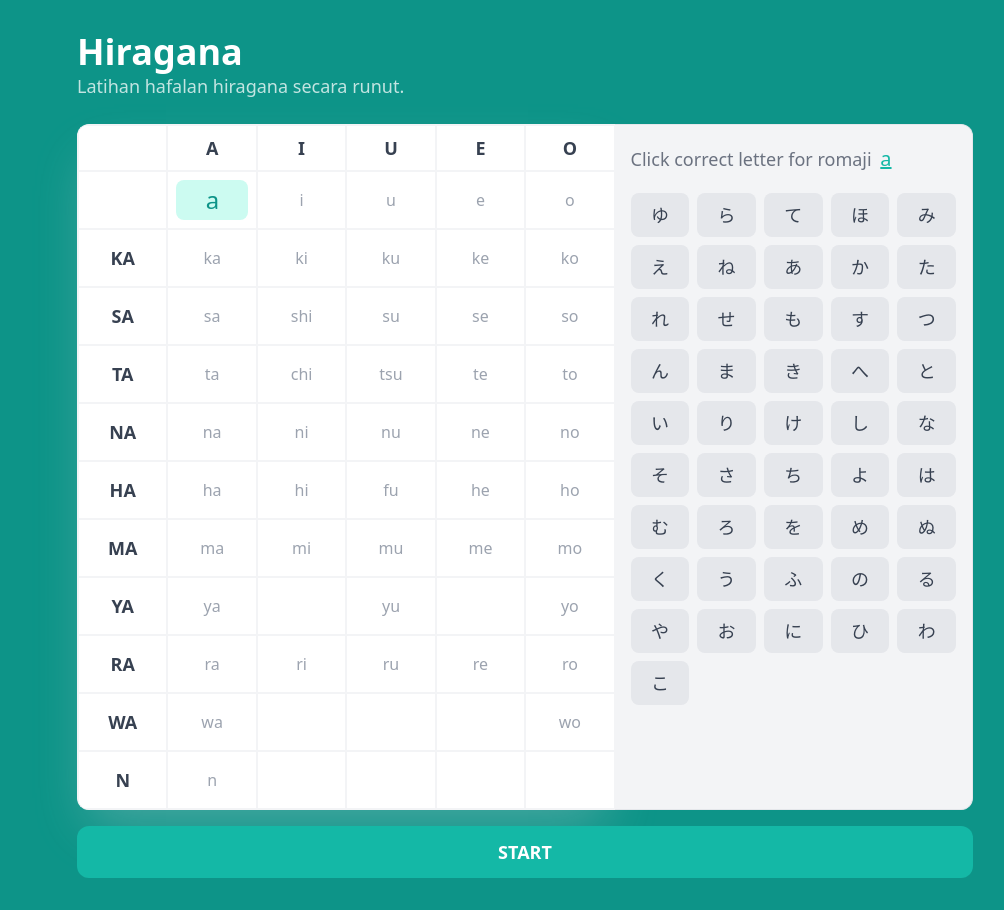
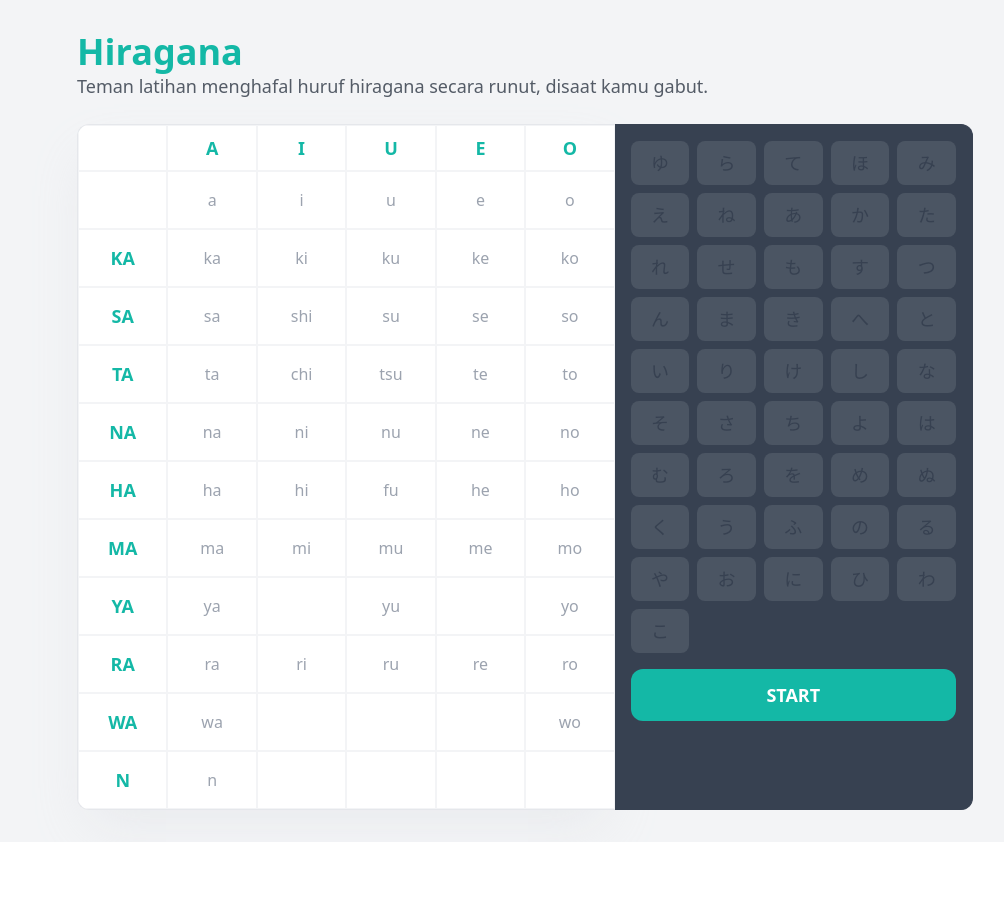
Before and after one commit to emsifa/hirakata, a SvelteKit app: page / in a window 1280 px wide. Shown: the whole page, without its empty margins (115-1119 px from the left). After the commit the page ends 842 px from the top, so only its background shows below. Built offline with nearby package versions, Linux system fonts and the light colour scheme.

Commit message:
done mvp

```diff
--- a/src/lib/letters.ts
+++ b/src/lib/letters.ts
@@ -1,4 +1,4 @@
-export const hiragana = () => [
+export const hiraganaLetters = () => [
 	{ letter: 'あ', romaji: 'a' },
 	{ letter: 'い', romaji: 'i' },
 	{ letter: 'う', romaji: 'u' },
@@ -55,3 +55,89 @@ export const hiragana = () => [
 	{ letter: 'を', romaji: 'wo' },
 	{ letter: 'ん', romaji: 'n' }
 ];
+
+export const hiraganaSheets = () => [
+	{ type: 'blank' },
+	{ type: 'header', value: 'A' },
+	{ type: 'header', value: 'I' },
+	{ type: 'header', value: 'U' },
+	{ type: 'header', value: 'E' },
+	{ type: 'header', value: 'O' },
+
+	{ type: 'blank' },
+	{ type: 'question', romaji: 'a', letter: 'あ' },
+	{ type: 'question', romaji: 'i', letter: 'い' },
+	{ type: 'question', romaji: 'u', letter: 'う' },
+	{ type: 'question', romaji: 'e', letter: 'え' },
+	{ type: 'question', romaji: 'o', letter: 'お' },
+
+	{ type: 'letter', value: 'KA' },
+	{ type: 'question', romaji: 'ka', letter: 'か' },
+	{ type: 'question', romaji: 'ki', letter: 'き' },
+	{ type: 'question', romaji: 'ku', letter: 'く' },
+	{ type: 'question', romaji: 'ke', letter: 'け' },
+	{ type: 'question', romaji: 'ko', letter: 'こ' },
+
+	{ type: 'letter', value: 'SA' },
+	{ type: 'question', romaji: 'sa', letter: 'さ' },
+	{ type: 'question', romaji: 'shi', letter: 'し' },
+	{ type: 'question', romaji: 'su', letter: 'す' },
+	{ type: 'question', romaji: 'se', letter: 'せ' },
+	{ type: 'question', romaji: 'so', letter: 'そ' },
+
+	{ type: 'letter', value: 'TA' },
+	{ type: 'question', romaji: 'ta', letter: 'た' },
+	{ type: 'question', romaji: 'chi', letter: 'ち' },
+	{ type: 'question', romaji: 'tsu', letter: 'つ' },
+	{ type: 'question', romaji: 'te', letter: 'て' },
+	{ type: 'question', romaji: 'to', letter: 'と' },
+
+	{ type: 'letter', value: 'NA' },
+	{ type: 'question', romaji: 'na', letter: 'な' },
+	{ type: 'question', romaji: 'ni', letter: 'に' },
+	{ type: 'question', romaji: 'nu', letter: 'ぬ' },
+	{ type: 'question', romaji: 'ne', letter: 'ね' },
+	{ type: 'question', romaji: 'no', letter: 'の' },
+
+	{ type: 'letter', value: 'HA' },
+	{ type: 'question', romaji: 'ha', letter: 'は' },
+	{ type: 'question', romaji: 'hi', letter: 'ひ' },
+	{ type: 'question', romaji: 'fu', letter: 'ふ' },
+	{ type: 'question', romaji: 'he', letter: 'へ' },
+	{ type: 'question', romaji: 'ho', letter: 'ほ' },
+
+	{ type: 'letter', value: 'MA' },
+	{ type: 'question', romaji: 'ma', letter: 'ま' },
+	{ type: 'question', romaji: 'mi', letter: 'み' },
+	{ type: 'question', romaji: 'mu', letter: 'む' },
+	{ type: 'question', romaji: 'me', letter: 'め' },
+	{ type: 'question', romaji: 'mo', letter: 'も' },
+
+	{ type: 'letter', value: 'YA' },
+	{ type: 'question', romaji: 'ya', letter: 'や' },
+	{ type: 'blank' },
+	{ type: 'question', romaji: 'yu', letter: 'ゆ' },
+	{ type: 'blank' },
+	{ type: 'question', romaji: 'yo', letter: 'よ' },
+
+	{ type: 'letter', value: 'RA' },
+	{ type: 'question', romaji: 'ra', letter: 'ら' },
+	{ type: 'question', romaji: 'ri', letter: 'り' },
+	{ type: 'question', romaji: 'ru', letter: 'る' },
+	{ type: 'question', romaji: 're', letter: 'れ' },
+	{ type: 'question', romaji: 'ro', letter: 'ろ' },
+
+	{ type: 'letter', value: 'WA' },
+	{ type: 'question', romaji: 'wa', letter: 'わ' },
+	{ type: 'blank' },
+	{ type: 'blank' },
+	{ type: 'blank' },
+	{ type: 'question', romaji: 'wo', letter: 'を' },
+
+	{ type: 'letter', value: 'N' },
+	{ type: 'question', romaji: 'n', letter: 'ん' },
+	{ type: 'blank' },
+	{ type: 'blank' },
+	{ type: 'blank' },
+	{ type: 'blank' }
+];
--- a/src/routes/+page.svelte
+++ b/src/routes/+page.svelte
@@ -1,176 +1,286 @@
 <script lang="ts">
-	import { hiragana } from '$lib/letters';
+	import { hiraganaLetters, hiraganaSheets } from '$lib/letters';
 	import { cn } from '$lib/utils';
 	import { clone, shuffle } from 'radash';
 
-	let letters = hiragana();
+	type Question = {
+		letter: string;
+		romaji: string;
+		attempts: number;
+		time: number;
+	};
 
-	let columns = [
-		{ type: 'blank' },
-		{ type: 'header', value: 'A' },
-		{ type: 'header', value: 'I' },
-		{ type: 'header', value: 'U' },
-		{ type: 'header', value: 'E' },
-		{ type: 'header', value: 'O' },
+	type Result = {
+		totalLetters: number;
+		totalTime: number;
+		letters: string[];
+	};
 
-		{ type: 'blank' },
-		{ type: 'question', value: 'a' },
-		{ type: 'question', value: 'i' },
-		{ type: 'question', value: 'u' },
-		{ type: 'question', value: 'e' },
-		{ type: 'question', value: 'o' },
-
-		{ type: 'letter', value: 'KA' },
-		{ type: 'question', value: 'ka' },
-		{ type: 'question', value: 'ki' },
-		{ type: 'question', value: 'ku' },
-		{ type: 'question', value: 'ke' },
-		{ type: 'question', value: 'ko' },
-
-		{ type: 'letter', value: 'SA' },
-		{ type: 'question', value: 'sa' },
-		{ type: 'question', value: 'shi' },
-		{ type: 'question', value: 'su' },
-		{ type: 'question', value: 'se' },
-		{ type: 'question', value: 'so' },
-
-		{ type: 'letter', value: 'TA' },
-		{ type: 'question', value: 'ta' },
-		{ type: 'question', value: 'chi' },
-		{ type: 'question', value: 'tsu' },
-		{ type: 'question', value: 'te' },
-		{ type: 'question', value: 'to' },
-
-		{ type: 'letter', value: 'NA' },
-		{ type: 'question', value: 'na' },
-		{ type: 'question', value: 'ni' },
-		{ type: 'question', value: 'nu' },
-		{ type: 'question', value: 'ne' },
-		{ type: 'question', value: 'no' },
-
-		{ type: 'letter', value: 'HA' },
-		{ type: 'question', value: 'ha' },
-		{ type: 'question', value: 'hi' },
-		{ type: 'question', value: 'fu' },
-		{ type: 'question', value: 'he' },
-		{ type: 'question', value: 'ho' },
-
-		{ type: 'letter', value: 'MA' },
-		{ type: 'question', value: 'ma' },
-		{ type: 'question', value: 'mi' },
-		{ type: 'question', value: 'mu' },
-		{ type: 'question', value: 'me' },
-		{ type: 'question', value: 'mo' },
-
-		{ type: 'letter', value: 'YA' },
-		{ type: 'question', value: 'ya' },
-		{ type: 'blank' },
-		{ type: 'question', value: 'yu' },
-		{ type: 'blank' },
-		{ type: 'question', value: 'yo' },
-
-		{ type: 'letter', value: 'RA' },
-		{ type: 'question', value: 'ra' },
-		{ type: 'question', value: 'ri' },
-		{ type: 'question', value: 'ru' },
-		{ type: 'question', value: 're' },
-		{ type: 'question', value: 'ro' },
-
-		{ type: 'letter', value: 'WA' },
-		{ type: 'question', value: 'wa' },
-		{ type: 'blank' },
-		{ type: 'blank' },
-		{ type: 'blank' },
-		{ type: 'question', value: 'wo' },
-
-		{ type: 'letter', value: 'N' },
-		{ type: 'question', value: 'n' },
-		{ type: 'blank' },
-		{ type: 'blank' },
-		{ type: 'blank' },
-		{ type: 'blank' }
-	];
+	let letters = hiraganaLetters();
+	let columns = hiraganaSheets();
 
 	let shuffled: typeof letters = $state(shuffle(letters));
 	let startedAt: Date | null = $state(null);
-	let questionIndex = $state(0);
+	let synth: SpeechSynthesis | null = $state(null);
 
-	let question = $derived({ ...letters[questionIndex] });
+	let questions: Question[] = $state([]);
+	let questionIndex = $state(-1);
+	let question = $derived(questions[questionIndex] ?? null);
 
-	const start = () => {
+	let attempts = $state(0);
+	let questionStartedAt = $state(0);
+	let blink: boolean | null = $state(null);
+	let hearts = $state(5);
+	let answered = $derived(questions.filter((q) => q.time > 0).map((q) => q.romaji));
+	let result: Result | null = $state(null);
+
+	function start() {
 		shuffled = shuffle(letters);
 		startedAt = new Date();
+		questions = clone(letters).map((letter) => ({
+			...letter,
+			attempts: 0,
+			time: 0
+		}));
 		questionIndex = 0;
-	};
+		attempts = 0;
+		synth = window.speechSynthesis;
 
-	const next = () => {
+		const q = questions[questionIndex];
+		speak(q.letter);
+	}
+
+	function reset() {
+		startedAt = null;
+		questions = [];
+		questionIndex = -1;
+		attempts = 0;
+		questionStartedAt = 0;
+		blink = null;
+		hearts = 5;
+		result = null;
+	}
+
+	function next() {
+		if (questionIndex + 1 < questions.length) {
 			questionIndex++;
-	};
+			attempts = 0;
+			questionStartedAt = new Date().getTime();
+
+			const q = questions[questionIndex];
+			speak(q.letter);
+		}
+	}
+
+	function isAsking(romaji?: string) {
+		return startedAt && question?.romaji === romaji;
+	}
+
+	function answer(romaji: string) {
+		if (!startedAt) return;
+
+		speakByRomaji(romaji);
+
+		const current = questions[questionIndex];
+		const correct = current.romaji === romaji;
+		current.attempts++;
+		attempts++;
+
+		if (correct) {
+			current.time = new Date().getTime() - questionStartedAt;
+			return doBlink(true, () => next());
+		}
+
+		doBlink(false);
+		hearts--;
+
+		if (hearts === 0) {
+			finish();
+		}
+	}
+
+	function speakByRomaji(romaji: string) {
+		const letter = letters.find((l) => l.romaji === romaji);
+		if (letter) {
+			speak(letter.letter);
+		}
+	}
+
+	function finish() {
+		const totalLetters = answered.length;
+		const totalTime = (new Date().getTime() - startedAt!.getTime()) / 1000;
+		const resultLetters = letters.filter((l) => answered.includes(l.romaji)).map((l) => l.letter);
+
+		result = { totalLetters, totalTime, letters: resultLetters };
+	}
+
+	function doBlink(type: boolean, callback?: () => void) {
+		blink = type;
+		setTimeout(() => {
+			blink = null;
+			callback?.();
+		}, 500);
+	}
+
+	function isBlinking(romaji?: string, type?: boolean) {
+		return typeof type === 'boolean'
+			? blink === type && question?.romaji === romaji
+			: blink && question?.romaji === romaji;
+	}
+
+	function speak(letter: string) {
+		const utterance = new SpeechSynthesisUtterance(letter);
+		utterance.lang = 'ja-JP';
+
+		synth?.cancel();
+		synth?.speak(utterance);
+	}
 </script>
 
 <div
-	class="lex bg-primary-600 min-h-screen w-full items-center justify-center p-4 text-gray-700 sm:p-8"
+	class="lex min-h-screen w-full items-center justify-center bg-gray-100 p-4 text-gray-700 sm:p-8"
 >
 	<div class="mx-auto w-full max-w-4xl">
-		<div class="mb-6 text-white">
-			<h1 class="text-4xl font-bold">Hiragana</h1>
-			<p class="text-lg opacity-75">Latihan hafalan hiragana secara runut.</p>
+		<div class="mb-6">
+			<h1 class="text-4xl font-bold text-primary-500">Hiragana</h1>
+			<p class="text-lg text-gray-800 opacity-75">
+				Teman latihan menghafal huruf hiragana secara runut, disaat kamu gabut.
+			</p>
 		</div>
-		<div class="grid grid-cols-5">
+		<div class="md:grid md:grid-cols-5">
 			<div
-				class="col-span-3 grid grid-cols-6 gap-0 overflow-hidden rounded-l-xl border border-r-0 border-gray-100 bg-white shadow-2xl shadow-gray-300/30"
+				class="col-span-3 mb-[280px] grid grid-cols-6 gap-0 overflow-hidden rounded-xl border border-gray-200 bg-white shadow-2xl shadow-gray-300/30 md:mb-0 md:rounded-r-none md:border-r-0"
 			>
 				{#each columns as column}
 					<div class="flex flex-col items-center justify-center border border-gray-100 p-2">
 						{#if column.type === 'blank'}
 							&nbsp;
 						{:else if column.type === 'header'}
-							<h2 class="text-lg font-bold">{column.value}</h2>
+							<h2 class="text-lg font-bold text-primary-500">{column.value}</h2>
 						{:else if column.type === 'letter'}
-							<h2 class="text-lg font-bold">{column.value}</h2>
+							<h2 class="text-lg font-bold text-primary-500">{column.value}</h2>
 						{:else if column.type === 'question'}
 							<button
-								class={cn('w-full rounded-lg p-2', {
-									'bg-primary-100 text-primary-600': question.romaji === column.value,
-									'text-gray-400': question.romaji !== column.value
+								class={cn('relative w-full rounded-lg p-2', {
+									'text-gray-800': answered.includes(column.romaji ?? ''),
+									'bg-primary-100 text-primary-600':
+										isAsking(column.romaji) && !isBlinking(column.romaji),
+									'bg-primary-300 text-primary-800':
+										isAsking(column.romaji) && isBlinking(column.romaji),
+									'bg-rose-100 text-rose-600': isBlinking(column.romaji, false),
+									'cursor-default text-gray-400':
+										question?.romaji !== column.romaji && !answered.includes(column.romaji ?? '')
+								})}
+								onclick={() => speak(column.letter ?? '')}
+							>
+								<span
+									class={cn(`inline-flex transition-all`, {
+										'scale-[1.5]': isAsking(column.romaji) || answered.includes(column.romaji ?? '')
 									})}
 								>
+									{answered.includes(column.romaji ?? '') ? column.letter : column.romaji}
+								</span>
+								{#if answered.includes(column.romaji ?? '')}
 									<span
-									class={`inline-flex transition-all ${question.romaji === column.value ? 'scale-[1.5]' : ''}`}
+										class="absolute right-0 top-0 rounded-full rounded-bl-lg p-1 text-xs text-black/30"
 									>
-									{column.value}
+										{column.romaji}
 									</span>
+								{/if}
 							</button>
 						{/if}
 					</div>
 				{/each}
 			</div>
-			<div class="col-span-2 rounded-r-xl border border-l-0 border-gray-200 bg-gray-100 p-4">
-				<p class="mb-4 text-lg text-gray-500">
-					Click correct letter for romaji <span
-						class="text-primary-500 inline-flex rounded-full p-1 text-xl font-medium underline"
-						>{question.romaji}</span
+			<div
+				class="fixed bottom-0 left-0 col-span-2 w-full rounded-xl rounded-b-none border border-l-0 border-gray-700 bg-gray-700 p-4 md:relative md:flex md:flex-col md:rounded-l-none md:rounded-br-xl"
 			>
+				{#if !result}
+					<div>
+						{#if startedAt}
+							<div class="mb-4 flex items-center justify-between">
+								<p class="text-lg text-gray-500">
+									{questionIndex + 1} / {letters.length}
 								</p>
+								<div class="inline-flex gap-1">
+									{#each { length: hearts } as _}
+										<svg
+											xmlns="http://www.w3.org/2000/svg"
+											viewBox="0 0 512 512"
+											class="h-5 w-5 fill-rose-400"
+											><!--!Font Awesome Free 6.6.0 by @fontawesome - https://fontawesome.com License - https://fontawesome.com/license/free Copyright 2024 Fonticons, Inc.--><path
+												d="M47.6 300.4L228.3 469.1c7.5 7 17.4 10.9 27.7 10.9s20.2-3.9 27.7-10.9L464.4 300.4c30.4-28.3 47.6-68 47.6-109.5v-5.8c0-69.9-50.5-129.5-119.4-141C347 36.5 300.6 51.4 268 84L256 96 244 84c-32.6-32.6-79-47.5-124.6-39.9C50.5 55.6 0 115.2 0 185.1v5.8c0 41.5 17.2 81.2 47.6 109.5z"
+											/></svg
+										>
+									{/each}
+								</div>
+							</div>
+						{/if}
+
+						<div class="max-h-[180px] flex-1 overflow-auto md:max-h-none">
 							<div class="grid grid-cols-5 gap-2">
-					{#each shuffled as letter}
+								{#each shuffled.filter((b) => !answered.includes(b.romaji)) as letter}
 									<button
-							class="w-full rounded-lg bg-gray-200 p-2 text-center text-lg font-normal transition-all hover:bg-white hover:shadow-lg hover:shadow-gray-300/30"
+										class={cn(
+											'w-full rounded-lg bg-gray-600 p-2 text-center text-lg font-normal transition-all hover:bg-white hover:text-gray-800 hover:shadow-lg hover:shadow-gray-300/30',
+											{
+												'text-white': startedAt,
+												'bg-primary-500 text-white': isBlinking(letter.romaji, true),
+												'bg-rose-500 text-white': isBlinking(letter.romaji, false)
+											}
+										)}
+										onclick={() => answer(letter.romaji)}
 									>
 										{letter.letter}
 									</button>
 								{/each}
 							</div>
 						</div>
-		</div>
 
+						{#if !startedAt}
 							<div class="mt-4">
 								<button
-				class="bg-primary-500 w-full rounded-xl px-4 py-3 text-lg font-semibold text-white"
+									class="w-full rounded-xl bg-primary-500 px-4 py-3 text-lg font-semibold text-white"
 									onclick={start}
 								>
 									START
 								</button>
 							</div>
+						{/if}
+					</div>
+				{:else}
+					<div class="">
+						<h2 class="mb-4 text-3xl font-bold text-primary-500">Hasil</h2>
+						<div class="flex flex-col">
+							<div class="rounded-xl bg-gray-600">
+								<div
+									class="flex justify-between border-b border-gray-700 p-3 text-lg text-gray-300"
+								>
+									<span>Jumlah huruf</span>
+									<span>
+										{result.totalLetters ?? 1} dari {letters.length}
+										({((result.totalLetters / letters.length) * 100).toFixed(0)}%)
+									</span>
+								</div>
+								<div class="flex justify-between p-3 text-lg text-gray-300">
+									<span>Waktu </span>
+									<span>
+										{result.totalTime.toFixed(2) ?? 2}s
+									</span>
 								</div>
 							</div>
+						</div>
+						<div class="mt-4">
+							<button
+								class="w-full rounded-xl bg-primary-500 px-4 py-3 text-lg font-semibold text-white"
+								onclick={reset}
+							>
+								RESTART
+							</button>
+						</div>
+					</div>
+				{/if}
+			</div>
+		</div>
+	</div>
+</div>
--- a/tailwind.config.ts
+++ b/tailwind.config.ts
@@ -7,7 +7,11 @@ export default {
 	theme: {
 		extend: {
 			colors: {
-				primary: colors.teal
+				primary: colors.teal,
+				secondary: colors.cyan
+			},
+			fontFamily: {
+				jp: ['Noto Sans JP', 'sans-serif']
 			}
 		}
 	},
```
Also changed, not shown: src/app.html (+7 -0 lines). Lines whose indentation alone changed are shown as unchanged.
